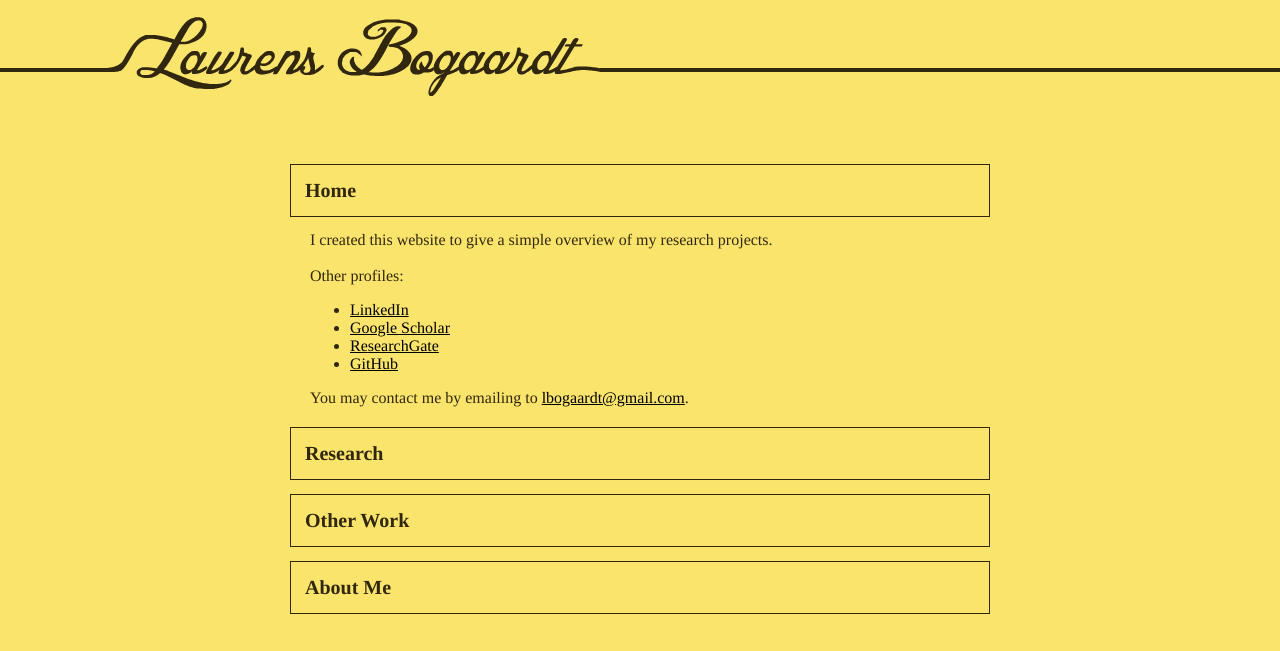
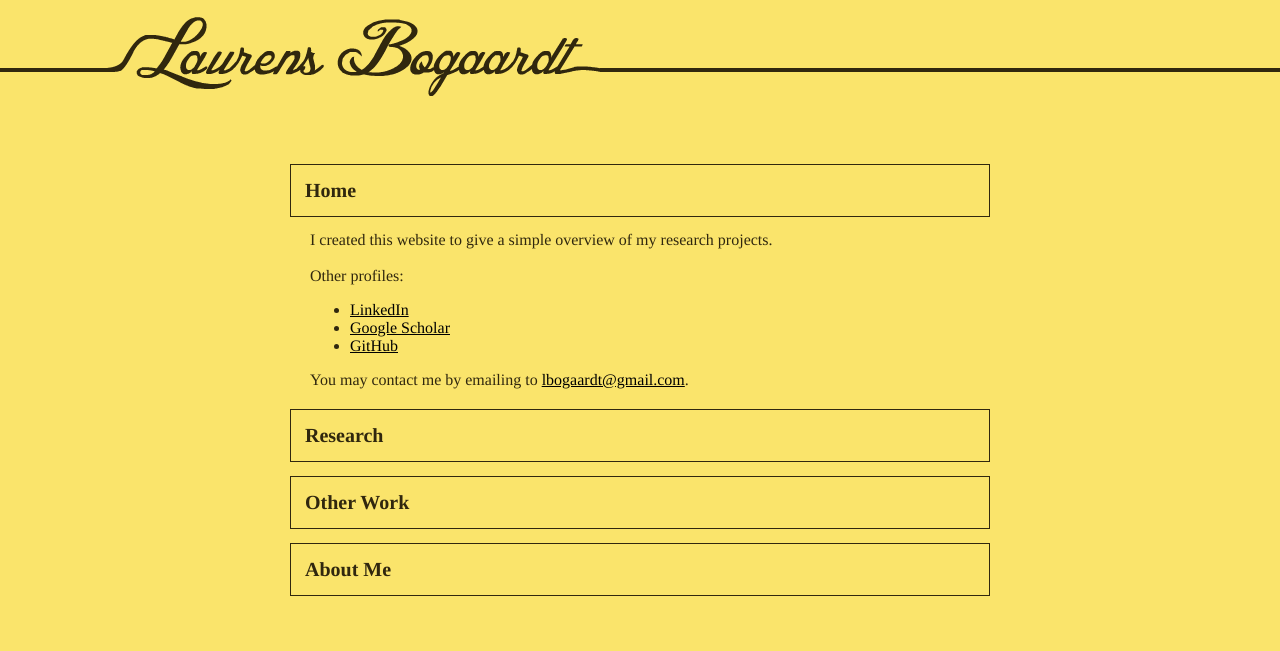
Before and after one commit to lbogaardt/lbogaardt.github.io, a plain HTML site: page index.html in a window 1280 px wide. Drawn offline with Linux system fonts and the light colour scheme.

Commit message:
Removed ResearchGate

```diff
--- a/index.html
+++ b/index.html
@@ -42,7 +42,6 @@
 					<ul>
 						<li><a href="http://www.linkedin.com/in/lbogaardt" target="_blank">LinkedIn</a></li>
 						<li><a href="https://scholar.google.com/citations?user=rqjoqqwAAAAJ" target="_blank">Google Scholar</a></li>
-						<li><a href="https://www.researchgate.net/profile/Laurens_Bogaardt" target="_blank">ResearchGate</a></li>
 						<li><a href="https://github.com/lbogaardt" target="_blank">GitHub</a></li>
 					</ul>
 					You may contact me by emailing to <a href="mailto:lbogaardt@gmail.com" target="_blank">lbogaardt@gmail.com</a>.
```
